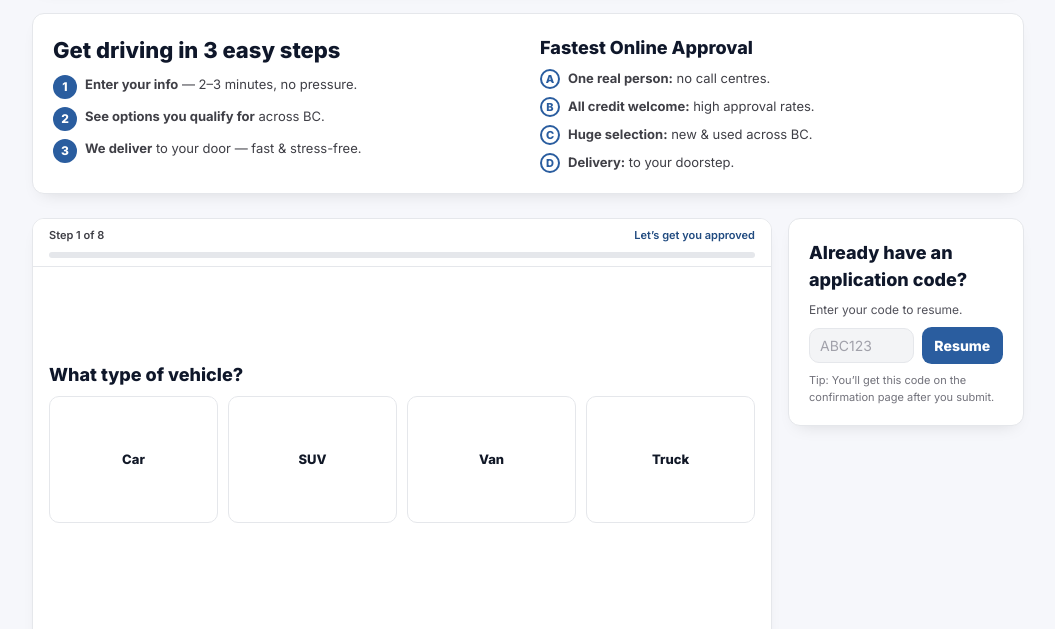
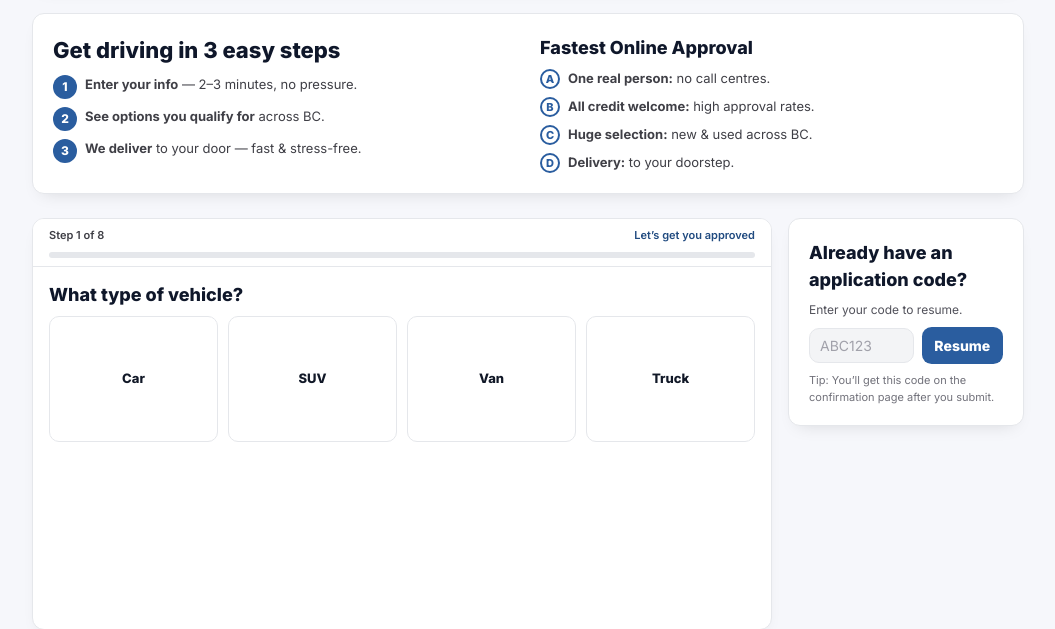
Before and after one commit to blakestolth/LeadGen, a plain HTML site: page index.html in a window 1280 px wide. Shown: the part 105-734 px from the top of the page, without its empty margins (112-1167 px from the left). Drawn offline with nearby package versions, Linux system fonts and the light colour scheme.

Commit message:
Update index.html

```diff
--- a/index.html
+++ b/index.html
@@ -105,7 +105,6 @@
     /* NEW income layout (two lines) */
     .grid-income3{ display:grid; gap:8px; grid-template-columns: 1.2fr 1.8fr 1.5fr; } /* Source | Employer | Position */
     .grid-income2{ display:grid; gap:8px; grid-template-columns: 1.1fr 1.4fr; } /* Monthly | Tenure */
-
     .tenure-2{ display:grid; gap:8px; grid-template-columns: 1fr 1fr; }
 
     .abc-badge{
@@ -118,9 +117,15 @@
 
     section, header, footer { scroll-margin-top: 70px; }
 
-    /* TIGHTENING THE FORM ONLY (sidebar unaffected) */
-    #lead-form .step-inner{ padding-top:4px; padding-bottom:4px; }
+    /* ------- TIGHTEN THE FORM CARD ONLY ------- */
+    /* 1) Top-anchor step content inside the form (no vertical centering) */
+    #lead-form .step-pane{ display:block; min-height:var(--contentH); }
+    #lead-form .step-inner{ margin:0; padding-top:6px; padding-bottom:6px; }
+
+    /* 2) Slightly tighter inputs just inside the form */
     #lead-form .form-input, #lead-form .form-select, #lead-form .form-textarea{ padding:5px 10px; }
+
+    /* 3) Nudge step headings closer */
     #lead-form .h2{ margin-top:4px; }
   </style>
 
@@ -219,7 +224,7 @@
       <!-- FORM (tightened only inside this card) -->
       <div class="md:col-span-3 card p-0 overflow-hidden" id="lead-form">
         <!-- local var overrides to shrink ONLY the form shell -->
-        <div class="form-shell" id="form-shell" style="--shellH: 450px; --progressH: 48px; --navH: 44px;">
+        <div class="form-shell" id="form-shell" style="--shellH: 410px; --progressH: 48px; --navH: 38px;">
           <!-- sticky progress -->
           <div class="sticky px-4 py-2 border-b">
             <div class="flex items-center justify-between">
@@ -230,8 +235,8 @@
           </div>
 
           <!-- STEP VIEWPORT -->
-          <div class="px-4 py-2" style="height:var(--contentH);">
-            <form id="the-form" name="lead-form" method="POST" data-netlify="true" data-netlify-honeypot="bot-field" action="/thank-you.html" class="h-full flex flex-col justify-center" novalidate>
+          <div class="px-4 py-1" style="height:var(--contentH);">
+            <form id="the-form" name="lead-form" method="POST" data-netlify="true" data-netlify-honeypot="bot-field" action="/thank-you.html" class="h-full flex flex-col" novalidate>
               <input type="hidden" name="form-name" value="lead-form"/>
               <input type="hidden" name="app_type" id="app_type" value="Full Application" />
               <input type="hidden" name="vehicleCondition" id="vehicleCondition" />
```
Lines whose indentation alone changed are shown as unchanged.
